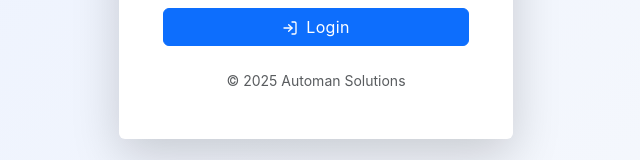
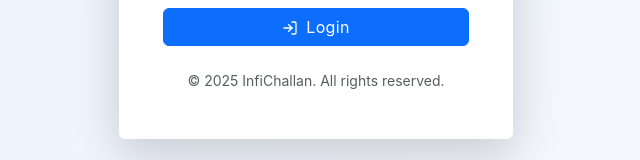
Before and after one commit to automan-solutions-poc/challan_maker_enterprise__tenant_frontend, a React (Create React App) app: page /login in a window 1280 px wide. Shown: the part 517-677 px from the top of the page, without its empty margins (324-964 px from the left). Built offline with nearby package versions, Linux system fonts and the light colour scheme.

Commit message:
rights changed

```diff
--- a/src/pages/LoginPage.jsx
+++ b/src/pages/LoginPage.jsx
@@ -115,7 +115,7 @@ export default function LoginPage() {
                 </Form>
 
                 <div className="text-center mt-4 text-muted small">
-                  © {new Date().getFullYear()} Automan Solutions
+                  © {new Date().getFullYear()} InfiChallan. All rights reserved.
                 </div>
               </Card.Body>
             </Card>
```
